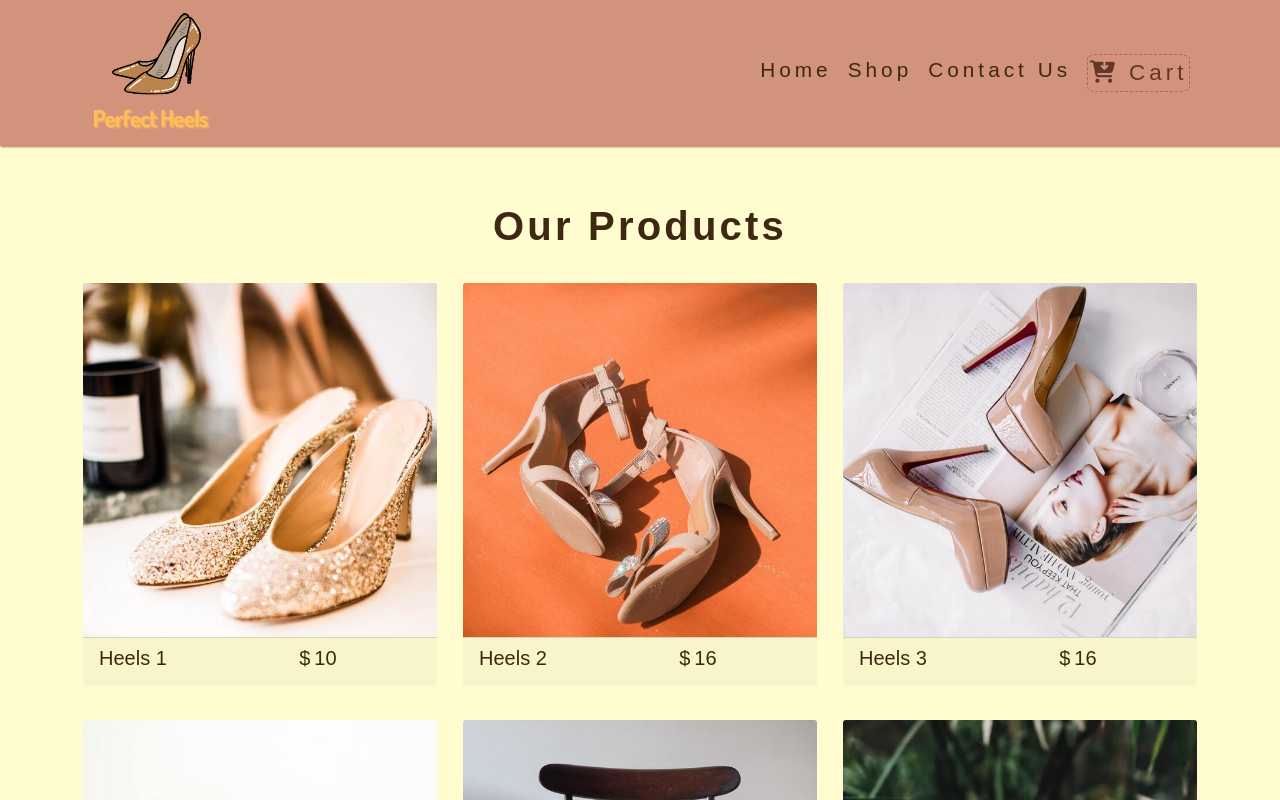
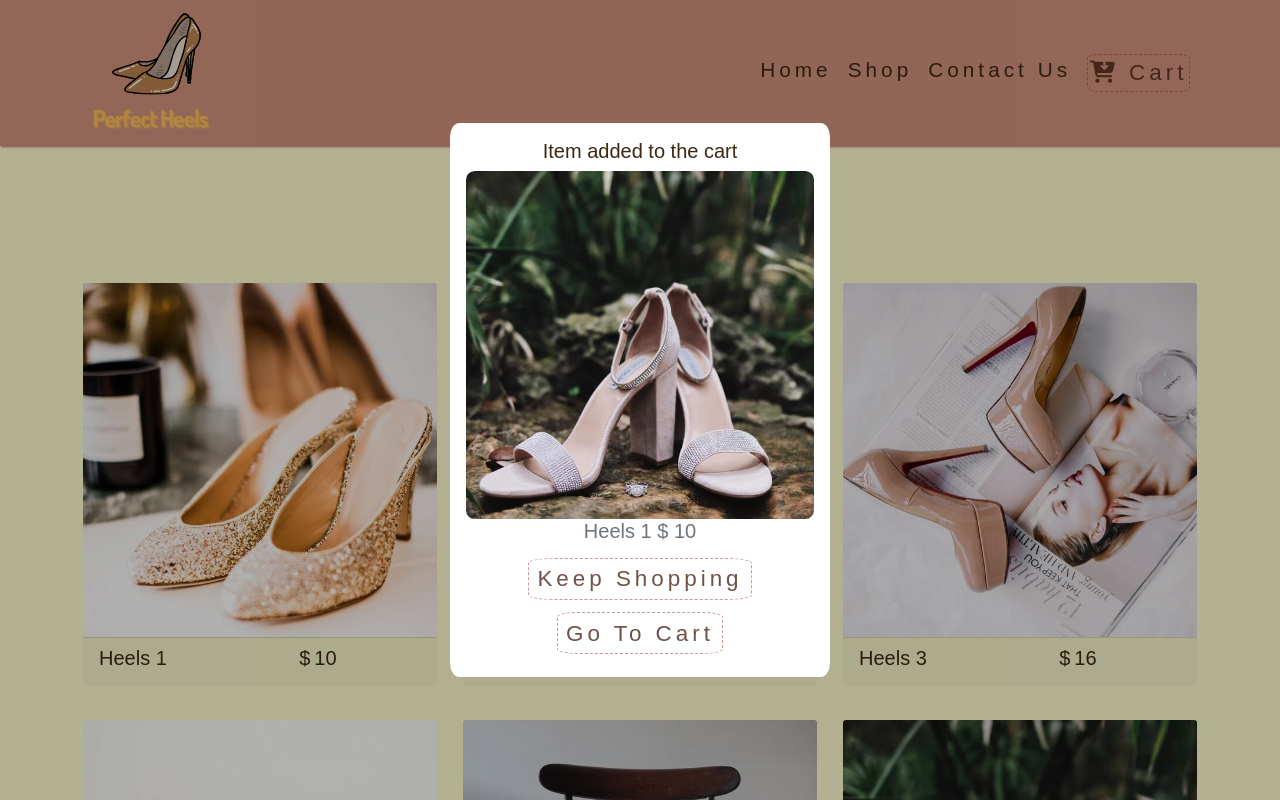
Before and after one commit to BritneyHanna/PerfectHeels, a React (Create React App) app: page /shop in a window 1280 px wide. Shown: the top 800 px of the page. Built offline with nearby package versions, Linux system fonts and the light colour scheme; a web font is replaced by a local one.

Commit message:
added a modal pop up when shoe is added tto cart

```diff
--- a/src/App.js
+++ b/src/App.js
@@ -11,6 +11,7 @@ import Cart from "./components/Cart";
 import Home from "./components/Home";
 import Contactus from "./components/Contactus";
 import DefaultPage from "./components/DefaultPage";
+import Modal from "./components/Modal";
 
 
 
@@ -28,6 +29,7 @@ class App extends Component {
           render={() => (
             <React.Fragment>
               <NavBar />
+
               <ProductList />
             </React.Fragment>
           )}
@@ -37,7 +39,9 @@ class App extends Component {
           render={() => (
             <React.Fragment>
               <NavBar />
+
               <ProductDetails />
+
             </React.Fragment>
           )}
         />
@@ -64,7 +68,13 @@ class App extends Component {
 
         <Route component={DefaultPage} />
       </Switch>
+
+
+      <Modal/>
     </React.Fragment>
+
+
+
   );
 }
 }
--- /dev/null
+++ b/src/components/Modal.js
@@ -0,0 +1,78 @@
+import React, { Component } from 'react';
+import styled from 'styled-components';
+import { ProductConsumer } from '../context';
+import { ButtonContainer } from './Button';
+import{Link}from "react-router-dom";
+
+export default class Modal extends Component {
+    render() {
+        return (
+
+            <ProductConsumer>
+                {(value)=>{
+                const {modalOpen,closeModal}=value;
+                const{img,title,price}=value.modalProduct;
+
+                if(!modalOpen){
+                    return null;
+                }
+                    else{
+                      return(  <ModalStyled>
+                            <div className="container">
+                            <div className="row">
+                                <div id="modal" className="col-sm-8 col-md-6 col-lg-4 mx-auto text-center p-3">
+                                    <h5> Item added to the cart</h5>
+                                    <img id="modalimg"src={img} className="img-fluid " alt="shoe"/>
+                                    <h5 className='text-muted'>{title} $ {price}</h5>
+                                    <Link to="/shop">
+                                 <ButtonContainer onClick={()=>closeModal()}>
+                                     Keep Shopping
+                                 </ButtonContainer>
+                                 </Link>
+                                 <Link to="/cart">
+                                 <ButtonContainer onClick={()=>closeModal()}>
+                                   Go to Cart
+                                 </ButtonContainer>
+
+                                 </Link>
+
+                                </div>
+
+                                 </div>
+
+
+                            </div>
+                        </ModalStyled>);
+                    }
+                }}
+
+
+            </ProductConsumer>
+
+        )
+    }
+}
+
+const ModalStyled= styled.div` position:fixed;
+top:0;
+left:0;
+right:0;
+bottom:0;
+background: rgba(0,0,0,.3);
+display:flex;
+align-items:center;
+justify-content-center;
+
+
+#modal{
+    background-color:white;
+    border-radius:2.5%
+
+
+
+}
+#modalimg{
+    border-radius:2.5%
+}
+
+`
--- a/src/components/Product.js
+++ b/src/components/Product.js
@@ -27,6 +27,7 @@ export default class Product extends Component {
               disabled={inCart ? true : false}
               onClick={() => {
           value.addToCart(id);
+          value.openModal(id);
               }}
             >
               {inCart ? (
--- a/src/components/ProductDetails.js
+++ b/src/components/ProductDetails.js
@@ -1,59 +1,53 @@
-import React, { Component } from 'react';
-import { ProductConsumer } from '../context';
-import {Link} from 'react-router-dom';
-import{ButtonContainer}from "./Button";
+import React, { Component } from "react";
+import { ProductConsumer } from "../context";
+import { Link } from "react-router-dom";
+import { ButtonContainer } from "./Button";
 export default class ProductDetails extends Component {
   render() {
     return (
       <ProductConsumer>
-                {(value)=>{
-
-                  const {id,title,img,price,info,inCart} = value.detailProduct;
-                  return(
+        {(value) => {
+          const { id, title, img, price, info, inCart } = value.detailProduct;
+          return (
             <React.Fragment>
-
               <div className="col-lg-6 my-5 mx-auto d-flex justify-content-center ">
-<div className="card h-200 detailcard " >
+                <div className="card h-200 detailcard ">
                   <div>
-  <img src={img} class="card-img-top" alt="shoepic"/>
+                    <img src={img} class="card-img-top" alt="shoepic" />
                   </div>
                   <div className="card-body">
                     <h2 className="card-title text-center ">{title}</h2>
                     <p className="card-text ">{info}</p>
 
-    <div className="card-text text-end fst-italic fw-bold"> <h3> Price:  ${price}</h3> </div>
-
-
-
+                    <div className="card-text text-end fst-italic fw-bold">
+                      {" "}
+                      <h3> Price: ${price}</h3>{" "}
+                    </div>
                   </div>
                 </div>
               </div>
               <div className="row ">
                 <div className="col text-center">
                   <Link to="shop">
-    <ButtonContainer
-
-    > Back to Products</ButtonContainer>
+                    <ButtonContainer> Back to Products</ButtonContainer>
                   </Link>
 
-    <ButtonContainer disabled={inCart?true:false}
-    onClick={()=>{
-      value.addToCart(id)
-
+                  <ButtonContainer
+                    disabled={inCart ? true : false}
+                    onClick={() => {
+                      value.addToCart(id);
+                      value.openModal(id);
                     }}
-
-    > {inCart?'In Cart': 'Add to Cart'} </ButtonContainer>
+                  >
+                    {" "}
+                    {inCart ? "In Cart" : "Add to Cart"}{" "}
+                  </ButtonContainer>
                 </div>
               </div>
-
-
-
             </React.Fragment>
-
           );
         }}
-
       </ProductConsumer>
-        )
+    );
   }
 }
--- a/src/context.js
+++ b/src/context.js
@@ -8,7 +8,9 @@ class ProductProvider extends Component {
   state = {
     products: [],
     detailProduct: detailProduct,
-    cart:[]
+    cart:[],
+    modalOpen:true,
+    modalProduct:detailProduct
   };
 
   componentDidMount(){
@@ -53,9 +55,22 @@ this.setState(()=>{
 
 
 };
+
+openModal=(id)=>{
+  const product = this.getItem(id);
+  this.setState(()=>{
+    return{ modalProduct:product, modalOpen:true}
+  })
+}
+closeModal = ()=>{
+this.setState(()=>{
+  return {modalOpen:false}
+})
+
+}
   render() {
     return (
-      <ProductContext.Provider value={{...this.state,handleDetail:this.handleDetail,addToCart:this.addToCart}
+      <ProductContext.Provider value={{...this.state,handleDetail:this.handleDetail,addToCart:this.addToCart,openModal:this.openModal,closeModal:this.closeModal}
 
 
       }>
```
Lines whose indentation alone changed are shown as unchanged.
